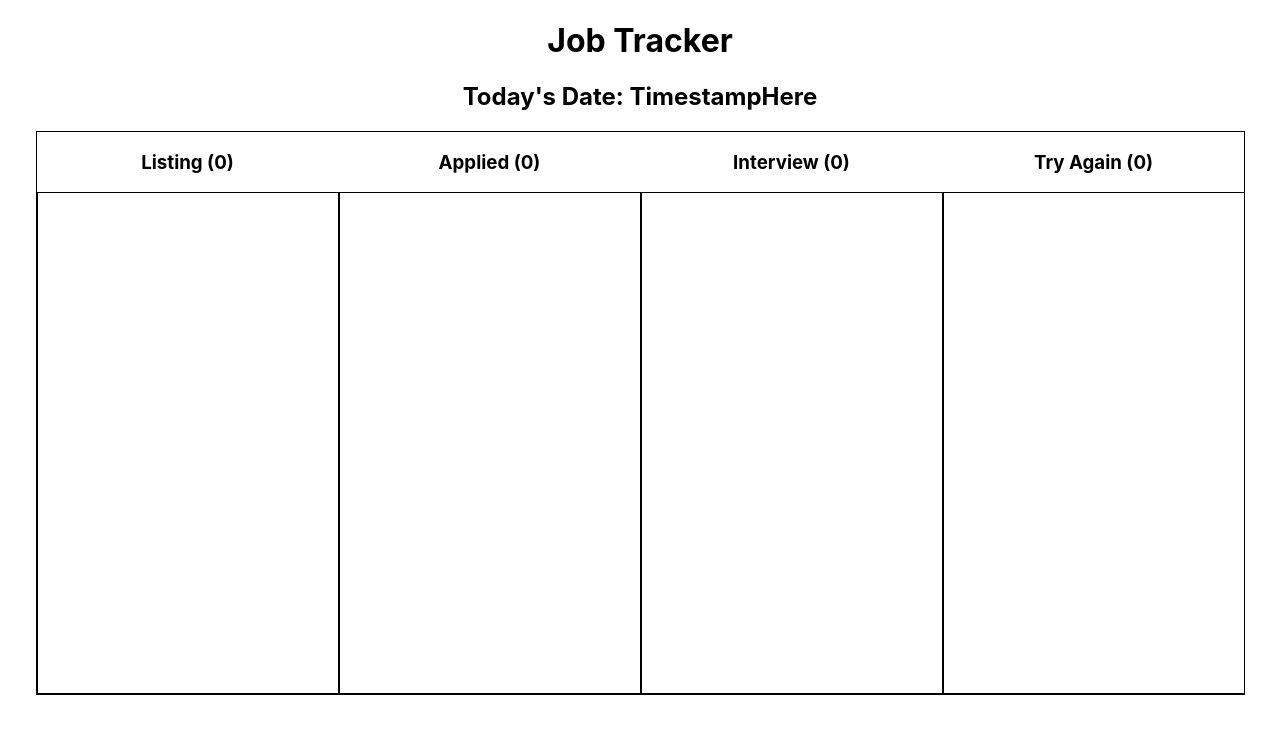
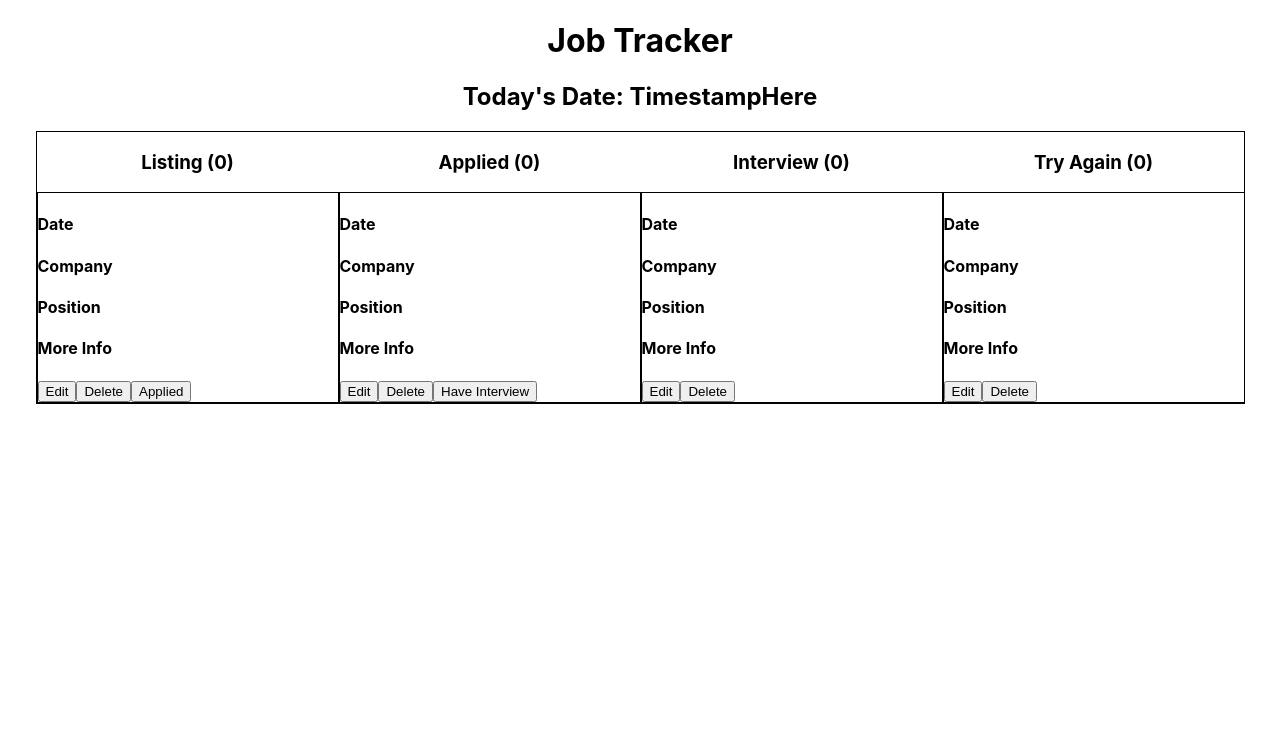
Before and after one commit to beccaking/job_tracker, a React (Create React App) app in the folder job_tracker/: page / in a window 1280 px wide. Shown: the top 734 px of the page. Built offline with nearby package versions, Linux system fonts and the light colour scheme.

Commit message:
Frontend changes

```diff
--- a/job_tracker/src/components/Applied.js
+++ b/job_tracker/src/components/Applied.js
@@ -4,8 +4,18 @@ class Applied extends React.Component{
   render(){
     return(
       <div className='column applied'>
-      <h3>Applied (0)</h3>
-      <div className='box'></div>
+        <h3>Applied (0)</h3>
+        <div className='box'>
+          <div className='job'>
+            <h4>Date</h4>
+            <h4>Company</h4>
+            <h4>Position</h4>
+            <h4>More Info</h4>
+            <button>Edit</button>
+            <button>Delete</button>
+            <button>Have Interview</button>
+          </div>
+        </div>
       </div>
     )
   }
--- a/job_tracker/src/components/Interview.js
+++ b/job_tracker/src/components/Interview.js
@@ -4,8 +4,17 @@ class Interview extends React.Component{
   render(){
     return(
       <div className='column interview'>
-      <h3>Interview (0)</h3>
-      <div className='box'></div>
+        <h3>Interview (0)</h3>
+        <div className='box'>
+          <div className='job'>
+            <h4>Date</h4>
+            <h4>Company</h4>
+            <h4>Position</h4>
+            <h4>More Info</h4>
+            <button>Edit</button>
+            <button>Delete</button>
+          </div>
+        </div>
       </div>
     )
   }
--- a/job_tracker/src/components/Listings.js
+++ b/job_tracker/src/components/Listings.js
@@ -4,8 +4,18 @@ class Listings extends React.Component{
   render(){
     return(
       <div className='column listings'>
-      <h3>Listing (0)</h3>
-      <div className='box'></div>
+        <h3>Listing (0)</h3>
+        <div className='box'>
+          <div className='job'>
+            <h4>Date</h4>
+            <h4>Company</h4>
+            <h4>Position</h4>
+            <h4>More Info</h4>
+            <button>Edit</button>
+            <button>Delete</button>
+            <button>Applied</button>
+          </div>
+        </div>
       </div>
     )
   }
--- a/job_tracker/src/components/TryAgain.js
+++ b/job_tracker/src/components/TryAgain.js
@@ -4,8 +4,17 @@ class TryAgain extends React.Component{
   render(){
     return(
       <div className='column tryagain'>
-      <h3>Try Again (0)</h3>
-      <div className='box'></div>
+        <h3>Try Again (0)</h3>
+        <div className='box'>
+          <div className='job'>
+            <h4>Date</h4>
+            <h4>Company</h4>
+            <h4>Position</h4>
+            <h4>More Info</h4>
+            <button>Edit</button>
+            <button>Delete</button>
+          </div>
+        </div>
       </div>
     )
   }
--- a/job_tracker/src/index.css
+++ b/job_tracker/src/index.css
@@ -7,7 +7,6 @@ h3{
 }
 .box {
   width: 300px;
-  height: 500px;
   border: 1px solid black;
 }
 
```
